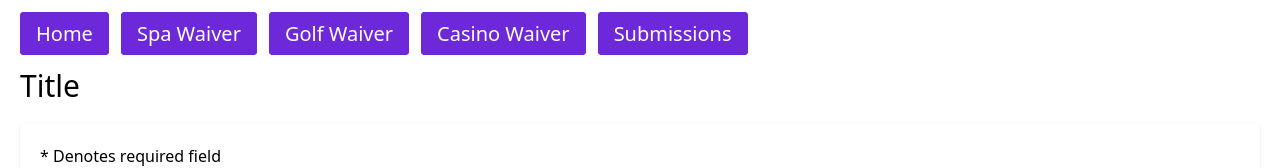
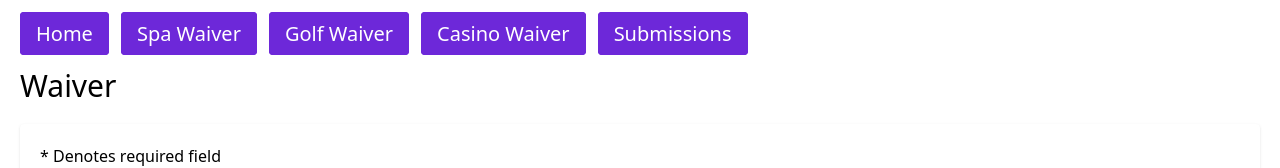
Before and after one commit to dstearle/pechanga-waiver-app, a Vue app: page /waiver in a window 1280 px wide. Shown: the top 168 px of the page. Built offline with nearby package versions, Linux system fonts and the light colour scheme.

Commit message:
Fixed the title for the Waiver component to display which waiver is currently open

```diff
--- a/src/views/Waiver.vue
+++ b/src/views/Waiver.vue
@@ -8,7 +8,7 @@
 			<div class="flex flex-col md:flex-row">
 
 				<!-- Title -->
-				<h2 class="text-3xl">Title</h2>
+				<h2 class="text-3xl">{{ entry.waiver }} Waiver</h2>
 
 			</div>
 
```
